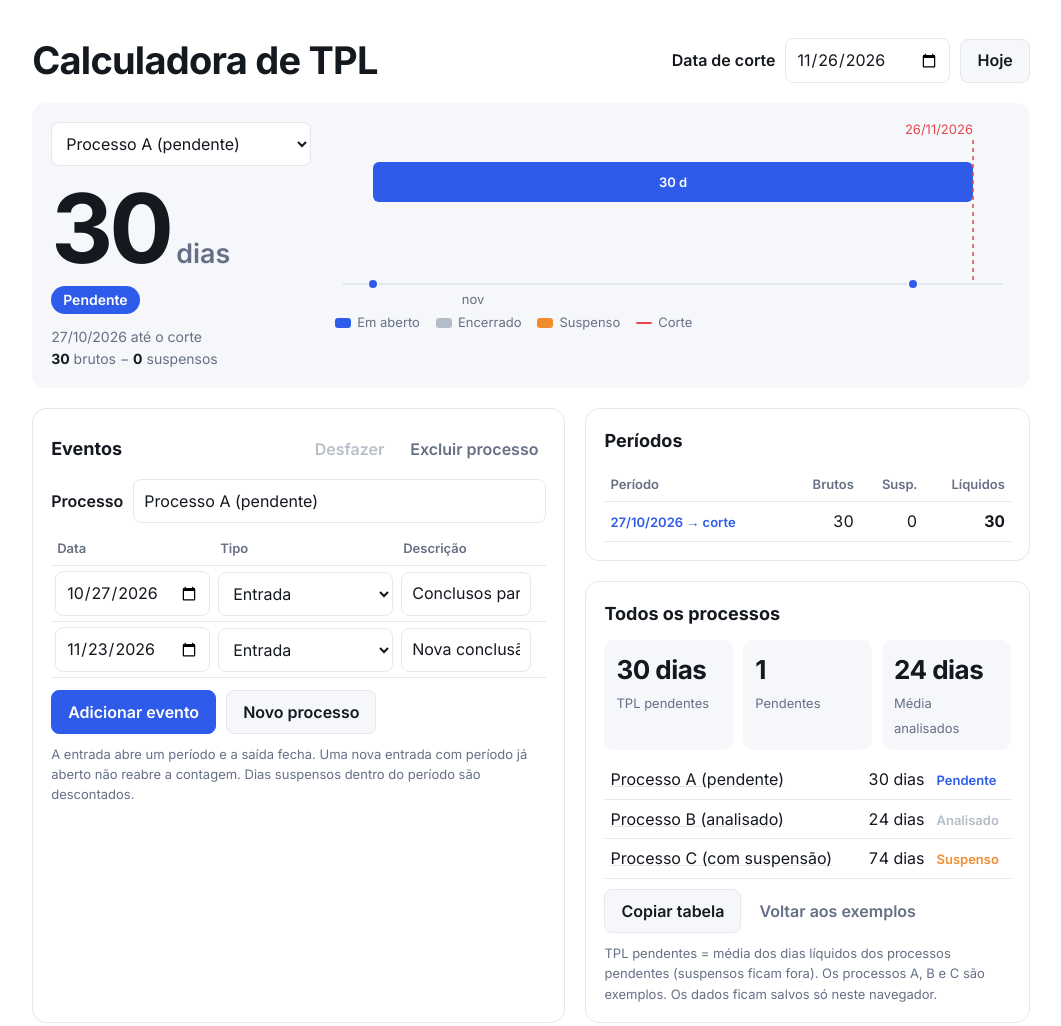
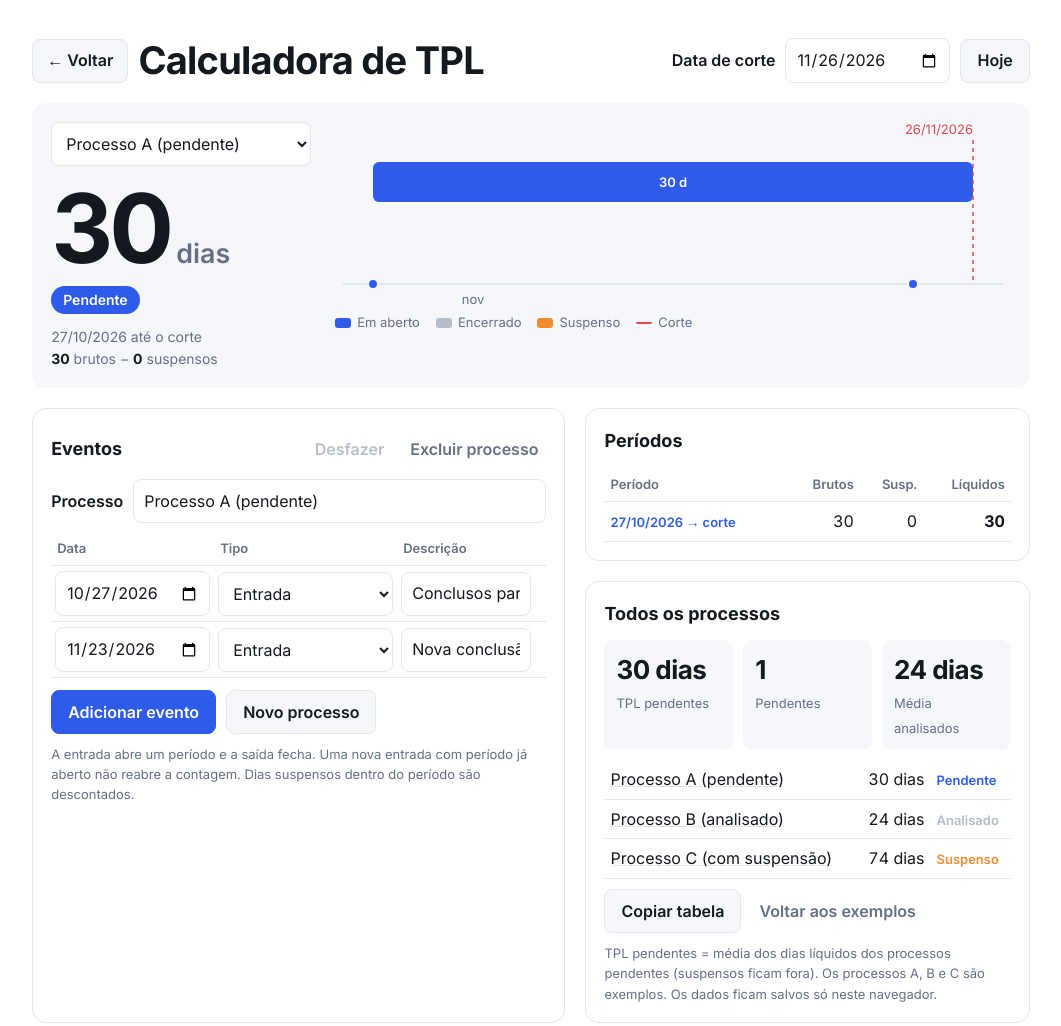
Before and after one commit to SUMAETJAC/Paineis-SUMAE, a plain HTML site: page Calculadora de TPL.html in a window 1280 px wide. Shown: the whole page, without its empty margins (109-1170 px from the left). Drawn offline with Linux system fonts and the light colour scheme.

Commit message:
Update Calculadora de TPL.html

```diff
--- a/Calculadora de TPL.html
+++ b/Calculadora de TPL.html
@@ -7,12 +7,7 @@
 <link rel="preconnect" href="https://fonts.googleapis.com">
 <link href="https://fonts.googleapis.com/css2?family=Inter:wght@400;500;600;700&display=swap" rel="stylesheet">
 <style>
-/* VOICE simple work tool, quiet and clear
-   IDEA a process docket line: dated events, periods counted between them
-   PICTURE the timeline of the selected process beside the net days in large figures
-   COLOUR white ground, near-black ink, blue #2f5bea for open periods, orange #f08c2e for suspensions, grey for closed
-   TYPE Inter only, heavy weight for the result
-   LAYOUT top: title and cut-off date; result card with number + timeline; below: events and periods; phone stacks */
+
 :root{color-scheme:light;--bg:#ffffff;--ink:#14181f;--mut:#667085;--line:#e4e7ec;--soft:#f5f7fb;--blue:#2f5bea;--org:#f08c2e;--grey:#b4bcc8;--red:#e5484d}
 html{background:#ffffff}
 *{box-sizing:border-box;min-width:0}
@@ -61,6 +56,8 @@ th{font-size:13px;color:var(--mut);font-weight:600}
 .kpi{background:var(--soft);border-radius:10px;padding:10px 12px}
 .kpi b{display:block;font-size:26px;letter-spacing:-.02em}
 .kpi span{font-size:13px;color:var(--mut)}
+a.voltar{display:inline-flex;align-items:center;gap:6px;min-height:44px;padding:0 14px;border-radius:8px;border:1px solid var(--line);background:var(--soft);color:var(--ink);font-weight:600;text-decoration:none}
+a.voltar:hover{border-color:var(--blue)}
 a.go{color:inherit;text-decoration-color:var(--line)}
 @media(max-width:820px){.hero,.cols{grid-template-columns:minmax(0,1fr)}}
 @media(max-width:600px){table{font-size:13px}.ev input[type=date]{width:135px}.ev select{width:135px}.fig{height:170px}}
@@ -70,7 +67,7 @@ a.go{color:inherit;text-decoration-color:var(--line)}
 <body>
 <div class="wrap">
  <div class="head">
-  <h1>Calculadora de TPL</h1>
+  <div class="row"><a href="index.html" class="voltar" aria-label="Voltar para a Central de Ferramentas">&larr; Voltar</a><h1>Calculadora de TPL</h1></div>
   <div class="row"><label for="corte">Data de corte</label><input type="date" id="corte"><button id="hoje">Hoje</button></div>
  </div>
 
```
